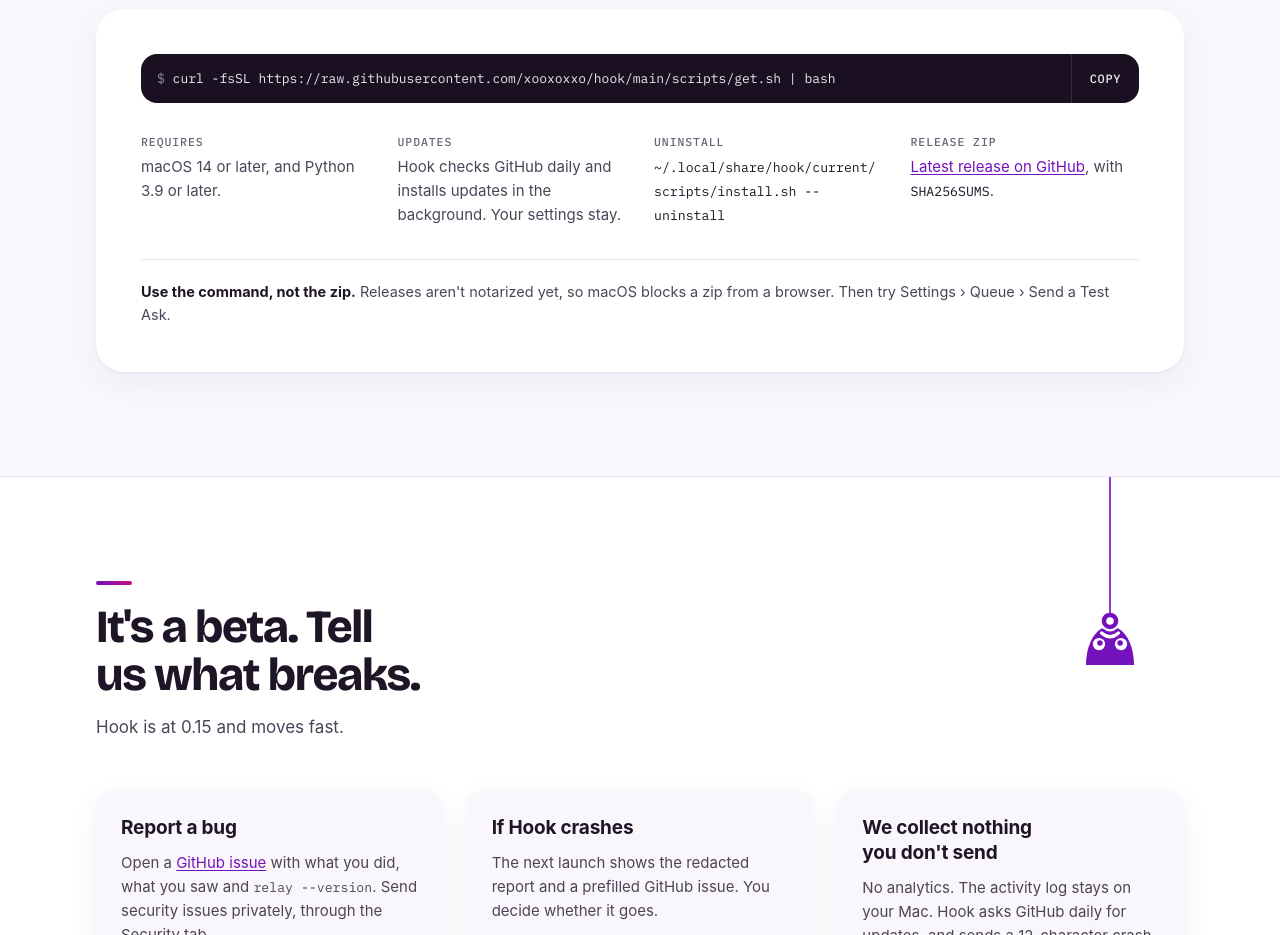
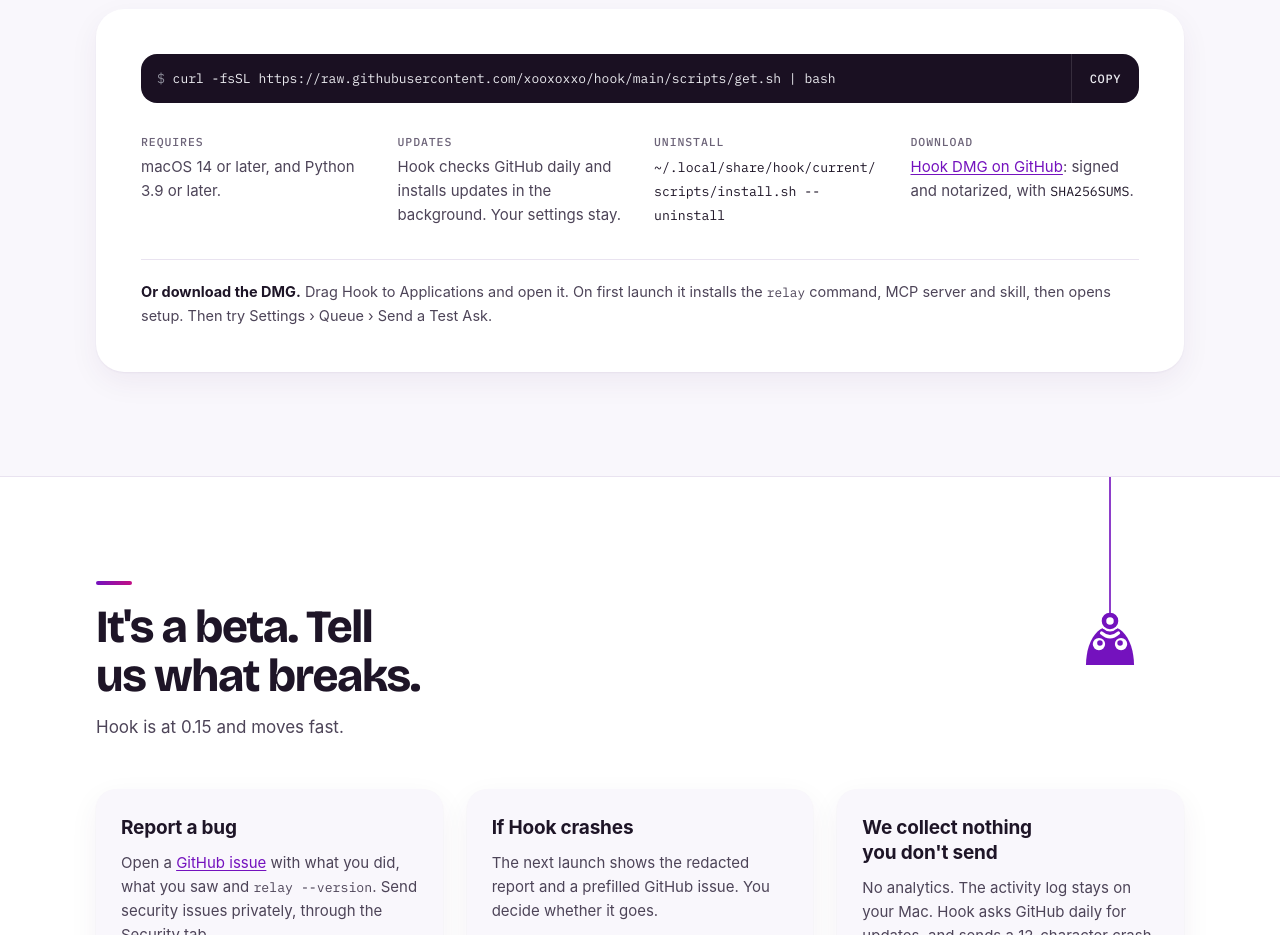
Before and after one commit to xooxoxxo/hook, a plain HTML site: page site/index.html in a window 1280 px wide. Shown: the part 7220-8155 px from the top of the page. Drawn offline with nearby package versions, Linux system fonts and the light colour scheme.

Commit message:
docs(site): offer the notarized DMG on the homepage and in the guide
The homepage and the guide still told people to avoid the zip because
releases weren't notarized. Releases are signed and notarized since
0.15.4, and the DMG installs itself on first launch.

Co-Authored-By: Claude Opus 5.5 <noreply@anthropic.com>

```diff
--- a/site/index.html
+++ b/site/index.html
@@ -517,9 +517,9 @@ footer { padding-block: 40px 56px; }
           <div><span class="k">Requires</span><p>macOS 14 or later, and Python 3.9 or later.</p></div>
           <div><span class="k">Updates</span><p>Hook checks GitHub daily and installs updates in the background. Your settings stay.</p></div>
           <div><span class="k">Uninstall</span><p><code>~/.local/share/hook/current/scripts/install.sh --uninstall</code></p></div>
-          <div><span class="k">Release zip</span><p><a href="https://github.com/xooxoxxo/hook/releases/latest">Latest release on GitHub</a>, with <code>SHA256SUMS</code>.</p></div>
+          <div><span class="k">Download</span><p><a href="https://github.com/xooxoxxo/hook/releases/latest">Hook DMG on GitHub</a>: signed and notarized, with <code>SHA256SUMS</code>.</p></div>
         </div>
-        <p class="note"><b>Use the command, not the zip.</b> Releases aren't notarized yet, so macOS blocks a zip from a browser. Then try Settings › Queue › Send a Test Ask.</p>
+        <p class="note"><b>Or download the DMG.</b> Drag Hook to Applications and open it. On first launch it installs the <code>relay</code> command, MCP server and skill, then opens setup. Then try Settings › Queue › Send a Test Ask.</p>
       </div>
     </div>
   </section>
```
Also changed, not shown: site/guide.html (+1 -1 lines), 1 other file.
